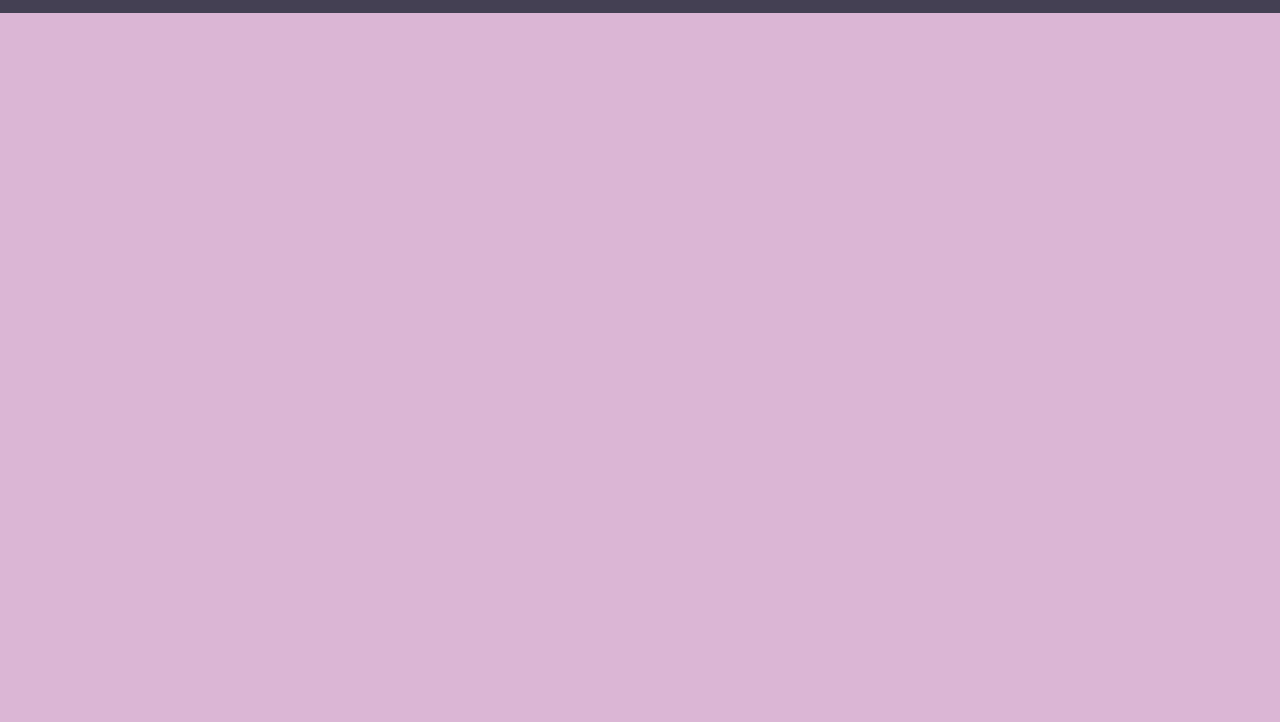
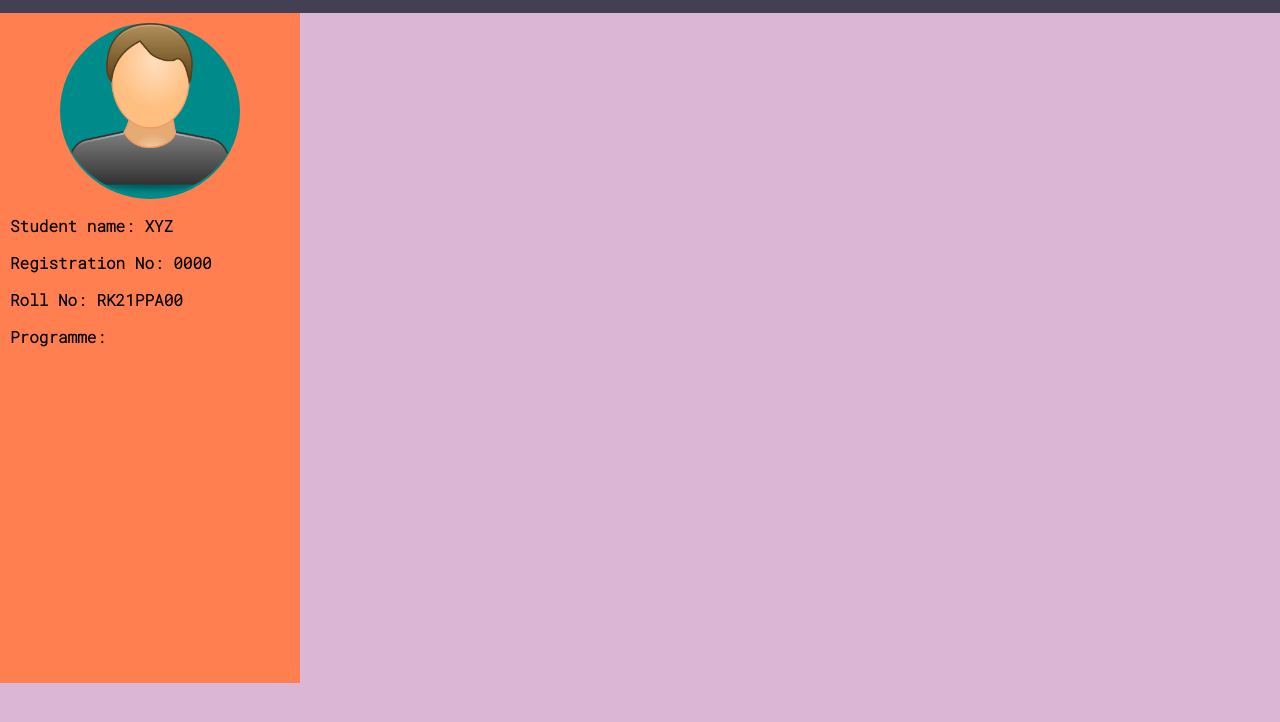
Before and after one commit to Rohan-Nair/ums, a plain HTML site: page loginpage/landingpage.html in a window 1280 px wide. Shown: the part 72-794 px from the top of the page. Drawn offline with Linux system fonts and the light colour scheme.

Commit message:
landing page modified

```diff
--- a/loginpage/landingpage.html
+++ b/loginpage/landingpage.html
@@ -25,6 +25,15 @@
             <li><a href="#">Logout</a></li>
         </ul>
     </div>
+    <div class="profile">
+        <div class="profilepic">
+            <img src="userprofile.png" alt="Profile Photo">
+        </div>
+        <div class="name"><p>Student name: XYZ</p></div>
+        <div class="userid"><p>Registration No: 0000</p></div>
+        <div class="roll"><p>Roll No: RK21PPA00</p></div>
+        <div class="programme"><p>Programme: </p></div>
+    </div>
 </body>
 
 </html>
--- a/loginpage/landingpagestyle.css
+++ b/loginpage/landingpagestyle.css
@@ -1,3 +1,4 @@
+@import url("https://fonts.googleapis.com/css2?family=Roboto+Mono:wght@300&display=swap");
 body {
   font-family: "Lato", sans-serif;
   margin: 0;
@@ -43,8 +44,37 @@ body {
   margin-right: auto;
   margin-left: 3vh;
 }
-#navigationbar ul li a img{
-  width:50px;
+#navigationbar ul li a img {
+  width: 50px;
   height: 50px;
-
 }
+/* ------------- */
+.profile {
+  width: 300px;
+  background-color: coral;
+  font-size: medium;
+  font-weight: 600;
+  padding: 10px 0px 20em 0px;
+  display: block;
+}
+.profilepic {
+  border-radius: 50%;
+  background-color: darkcyan;
+  margin-top: 100px;
+  margin: auto;
+  width: 60%;
+  height: 50%;
+}
+.profilepic img {
+  height: 100%;
+  width: 100%;
+  border-radius: 50%;
+}
+.name,
+.userid,
+.roll,
+.programme {
+  padding-left: 10px;
+  font-size: medium;
+  font-family: "Roboto Mono", monospace;
+}
```
Also changed, not shown: loginpage/timetablestyling.css (+6 -3 lines), loginpage/userprofile.png (added).
